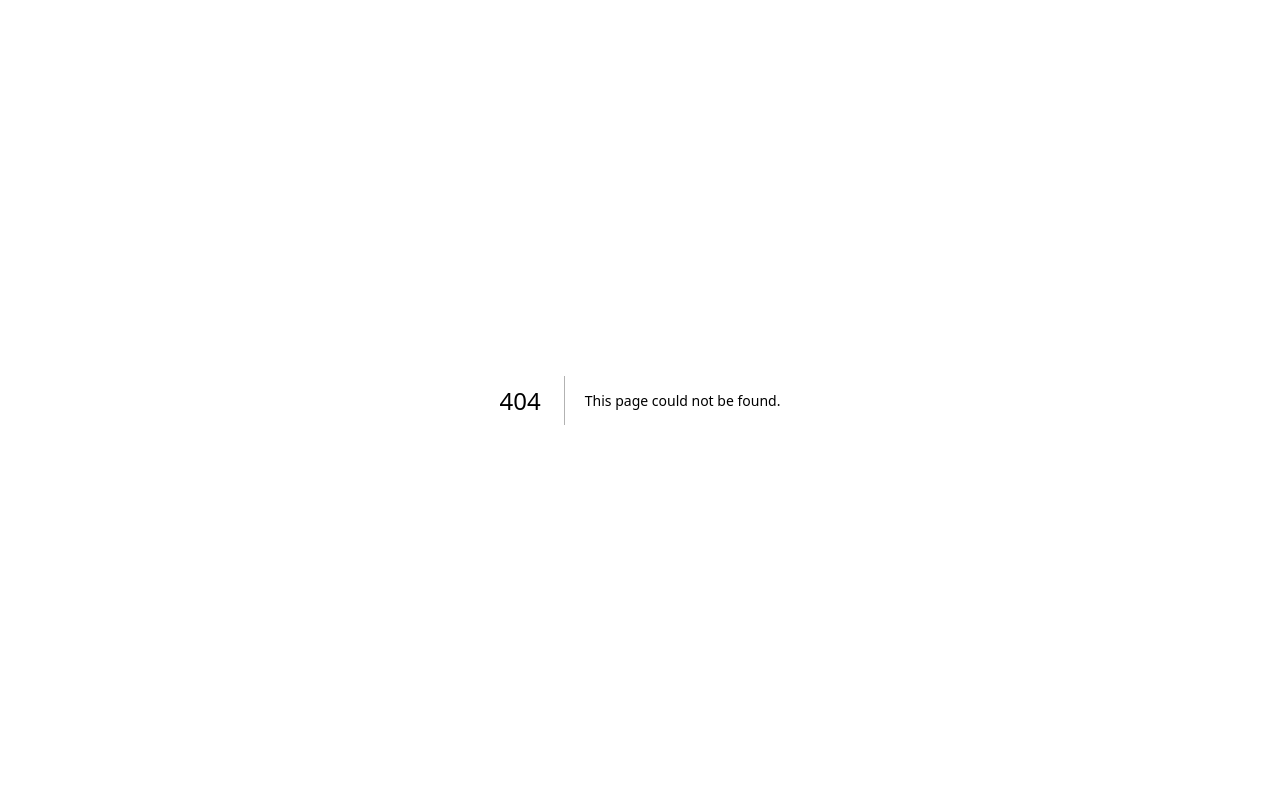
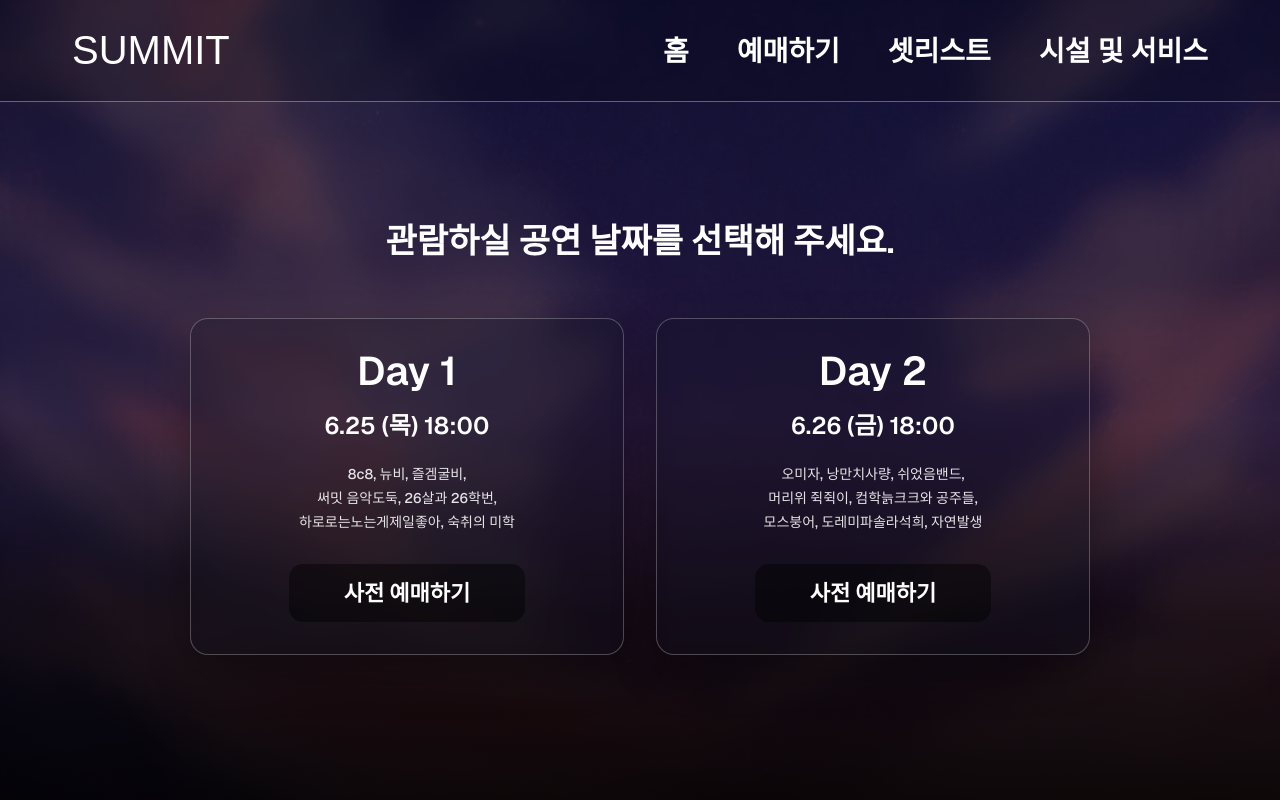
Before and after one commit to SUMMIT-Band-Dev/SUMMIT_CONCERT, a Next.js app: page /book in a window 1280 px wide. Before the commit this address had no page. Built offline with nearby package versions, Linux system fonts and the light colour scheme.

Commit message:
예매하기 페이지 UI 구현

```diff
--- /dev/null
+++ b/src/app/book/page.tsx
@@ -0,0 +1,97 @@
+import Image from "next/image";
+import FadeInUp from "@/components/fade-in-up";
+import SiteHeader from "@/components/site-header";
+
+type BookDayCard = {
+  id: string;
+  dayLabel: string;
+  dateLabel: string;
+  artists: string[];
+  href: string;
+};
+
+const bookDayCards: BookDayCard[] = [
+  {
+    id: "day1",
+    dayLabel: "Day 1",
+    dateLabel: "6.25 (목) 18:00",
+    artists: [
+      "8c8, 뉴비, 즐겜굴비,",
+      "써밋 음악도둑, 26살과 26학번,",
+      "하로로는노는게제일좋아, 숙취의 미학",
+    ],
+    href: "https://forms.gle/btyQmp4VH7PyiHav8",
+  },
+  {
+    id: "day2",
+    dayLabel: "Day 2",
+    dateLabel: "6.26 (금) 18:00",
+    artists: [
+      "오미자, 낭만치사량, 쉬었음밴드,",
+      "머리위 쥑쥑이, 컴학늙크크와 공주들,",
+      "모스붕어, 도레미파솔라석희, 자연발생",
+    ],
+    href: "https://forms.gle/bZJJyJShKztjg72z8",
+  },
+];
+
+export default function BookPage() {
+  return (
+    <div className="min-h-screen bg-black text-white">
+      <SiteHeader />
+
+      <main className="relative min-h-screen overflow-hidden pt-16 md:pt-[84px] lg:pt-[102px]">
+        <div className="pointer-events-none absolute inset-0 z-0">
+          <Image
+            src="/concert-poster-latest.png"
+            alt="예매 페이지 배경"
+            fill
+            priority
+            sizes="100vw"
+            className="object-cover object-center opacity-90"
+          />
+          <div className="absolute inset-0 bg-[#090b1f]/55" />
+          <div className="absolute inset-x-0 bottom-0 h-[48vh] bg-gradient-to-b from-transparent via-black/60 to-black/85" />
+        </div>
+
+        <section className="relative z-10 mx-auto flex min-h-[calc(100svh-64px)] w-full max-w-[1440px] items-center justify-center px-5 pb-12 pt-8 text-center md:min-h-[calc(100svh-84px)] md:px-8 md:pb-14 md:pt-10 lg:min-h-[calc(100svh-102px)] lg:px-[72px] lg:pb-16 lg:pt-12">
+          <div className="relative -top-1 w-full md:-top-1.5">
+            <FadeInUp delay={0.04} y={18}>
+              <h1 className="text-[22px] font-semibold leading-[28px] md:text-[30px] md:leading-[38px] lg:text-[34px] lg:leading-[42px]">
+                관람하실 공연 날짜를 선택해 주세요.
+              </h1>
+            </FadeInUp>
+
+            <div className="mt-10 grid w-full max-w-[900px] grid-cols-1 gap-5 md:mx-auto md:mt-12 md:grid-cols-2 md:gap-8 lg:mt-14">
+              {bookDayCards.map((card, index) => (
+                <FadeInUp key={card.id} delay={0.1 + index * 0.08} y={20} className="w-full">
+                  <article className="mx-auto flex w-full max-w-[360px] flex-col items-center rounded-[18px] border border-white/25 bg-[#0f1223]/28 px-6 pb-6 pt-7 shadow-[0_18px_44px_rgba(0,0,0,0.3)] backdrop-blur-[6px] md:min-h-[320px] md:max-w-none md:px-8 md:pb-8 md:pt-8">
+                    <h2 className="text-[34px] font-semibold leading-none md:text-[40px]">
+                      {card.dayLabel}
+                    </h2>
+                    <p className="mt-4 text-[20px] font-semibold leading-[24px] md:mt-5 md:text-[24px] md:leading-[29px]">
+                      {card.dateLabel}
+                    </p>
+
+                    <div className="mt-5 space-y-1 text-[13px] font-medium leading-[18px] text-white/88 md:mt-6 md:text-[14px] md:leading-[20px]">
+                      {card.artists.map((line) => (
+                        <p key={line}>{line}</p>
+                      ))}
+                    </div>
+
+                    <a
+                      href={card.href}
+                      className="mt-7 inline-flex h-[52px] w-[216px] items-center justify-center rounded-[14px] bg-black/45 text-[20px] font-semibold leading-none text-white transition-colors hover:bg-black/60 md:mt-8 md:h-[58px] md:w-[236px] md:text-[22px]"
+                    >
+                      사전 예매하기
+                    </a>
+                  </article>
+                </FadeInUp>
+              ))}
+            </div>
+          </div>
+        </section>
+      </main>
+    </div>
+  );
+}
--- a/src/app/page.tsx
+++ b/src/app/page.tsx
@@ -1,4 +1,5 @@
 import Image from "next/image";
+import Link from "next/link";
 import CardCarousel from "@/components/card-carousel";
 import FadeInUp from "@/components/fade-in-up";
 import FacilityServiceSection from "@/components/facility-service-section";
@@ -75,15 +76,15 @@ export default function Home() {
                   </FadeInUp>
 
                   <FadeInUp delay={0.3}>
-                    <button
-                      type="button"
+                    <Link
+                      href="/book"
                       className="mt-5 inline-flex h-[48px] w-[200px] items-center justify-center rounded-[12px] border border-white/20 bg-black/25 text-[20px] font-medium leading-none text-white backdrop-blur-[1px] md:mt-6 md:h-[48px] md:w-[152px] md:rounded-[14px] md:text-[22px] lg:h-[64px] lg:w-[180px] lg:rounded-[16px] lg:text-[28px]"
                       style={{
                         fontFamily: "Pretendard, system-ui, sans-serif",
                       }}
                     >
                       예매하기
-                    </button>
+                    </Link>
                   </FadeInUp>
                 </article>
               </div>
--- a/src/components/site-header.tsx
+++ b/src/components/site-header.tsx
@@ -7,7 +7,7 @@ import { useState } from "react";
 const menuSections = [
   {
     title: "셋리스트",
-    items: ["셋리스트"],
+    items: ["홈", "예매하기", "셋리스트"],
   },
   {
     title: "시설 및 서비스",
@@ -18,6 +18,8 @@ const menuSections = [
 const headerNavItems = ["홈", "예매하기", "셋리스트", "시설 및 서비스"];
 
 const mobileMenuHrefByItem: Record<string, string> = {
+  홈: "/",
+  예매하기: "/book",
   셋리스트: "/setlist",
   "공연장 안내": "https://flexlounge.creatorlink.net/",
   "타임 테이블": "/desktop-404",
@@ -25,6 +27,11 @@ const mobileMenuHrefByItem: Record<string, string> = {
   "이벤트 및 굿즈": "/desktop-404",
   "오시는 길": "/desktop-404",
   "관람 유의사항": "/desktop-404",
+};
+
+const headerNavHrefByItem: Record<string, string> = {
+  홈: "/",
+  예매하기: "/book",
 };
 
 export default function SiteHeader() {
@@ -44,10 +51,10 @@ export default function SiteHeader() {
 
           <nav className="hidden items-center text-white md:flex md:gap-8 md:text-[22px] md:font-bold md:leading-[26px] lg:gap-12 lg:text-[28px] lg:leading-[33.41px]">
             {headerNavItems.map((item) => (
-              item === "홈" ? (
+              headerNavHrefByItem[item] ? (
                 <Link
                   key={item}
-                  href="/"
+                  href={headerNavHrefByItem[item]}
                   className="transition-opacity duration-200 hover:opacity-80"
                   style={{ fontFamily: "Pretendard, system-ui, sans-serif" }}
                 >
```
